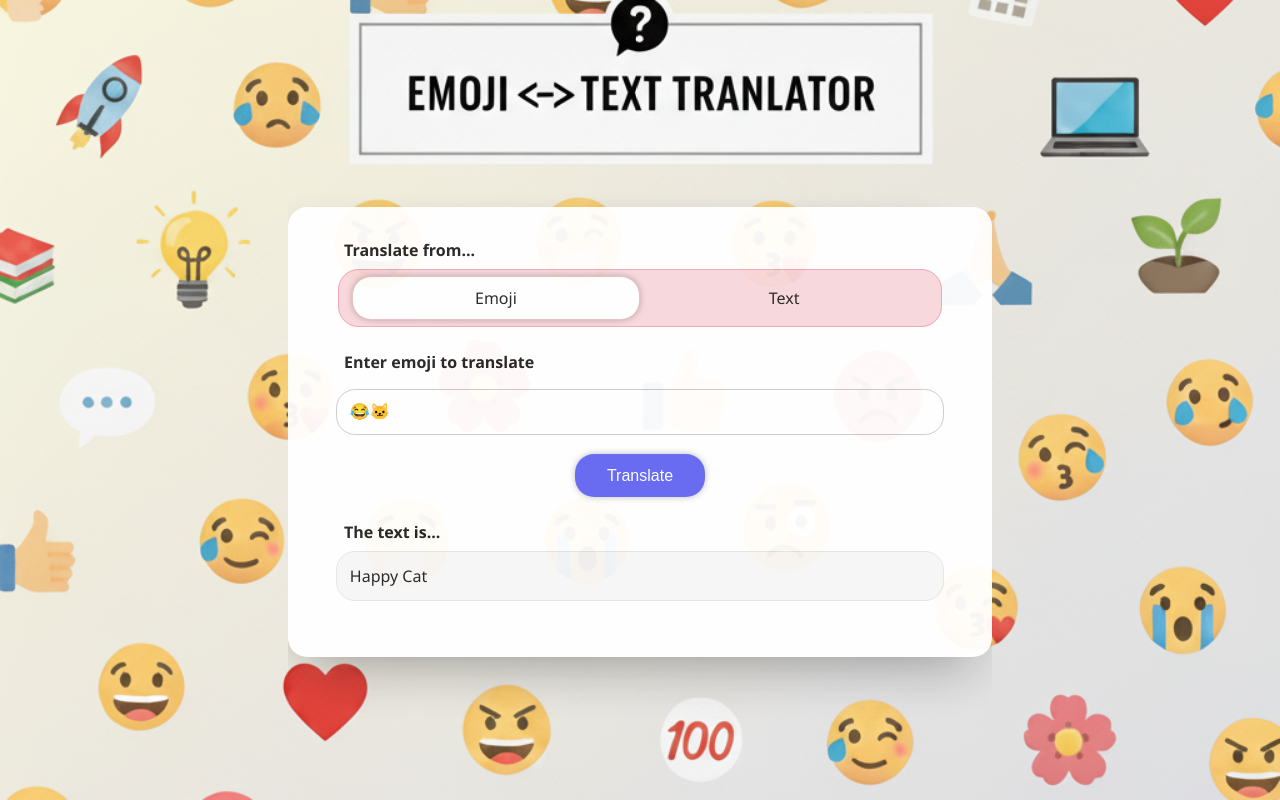
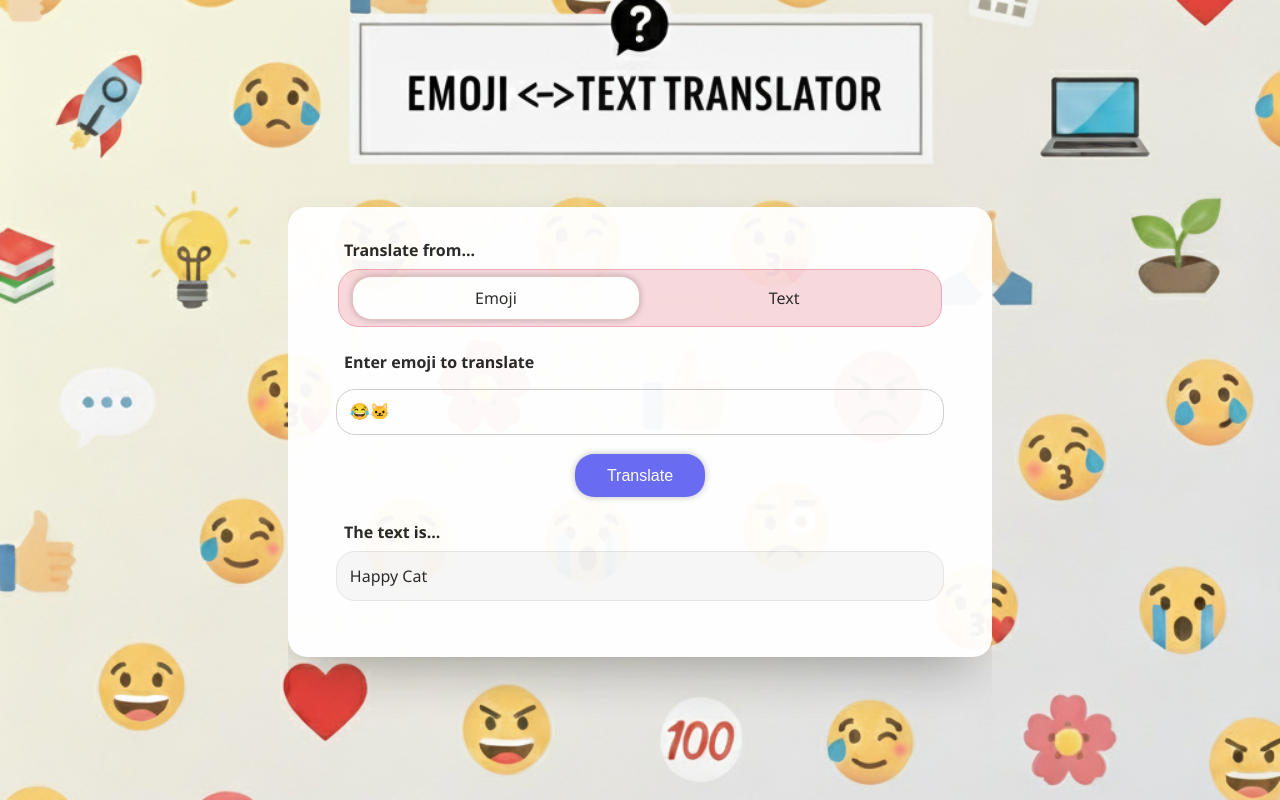
Before and after one commit to CSE210-fa25-team06/Emoji-Converter, a plain HTML site: page index.html in a window 1280 px wide. Drawn offline with Linux system fonts and the light colour scheme.

Commit message:
Changed the background image to correct one

```diff
--- a/style.css
+++ b/style.css
@@ -21,7 +21,7 @@ body {
   margin: 0;
   font-family: var(--font);
   color: var(--text-color);
-  background: url("assets/img.png") no-repeat center -90px fixed;
+  background: url("assets/image.png") no-repeat center -90px fixed;
   background-size: cover;
   overflow: hidden;
   display: flex;
```
Also changed, not shown: assets/image.png (added), assets/img.png (deleted).
